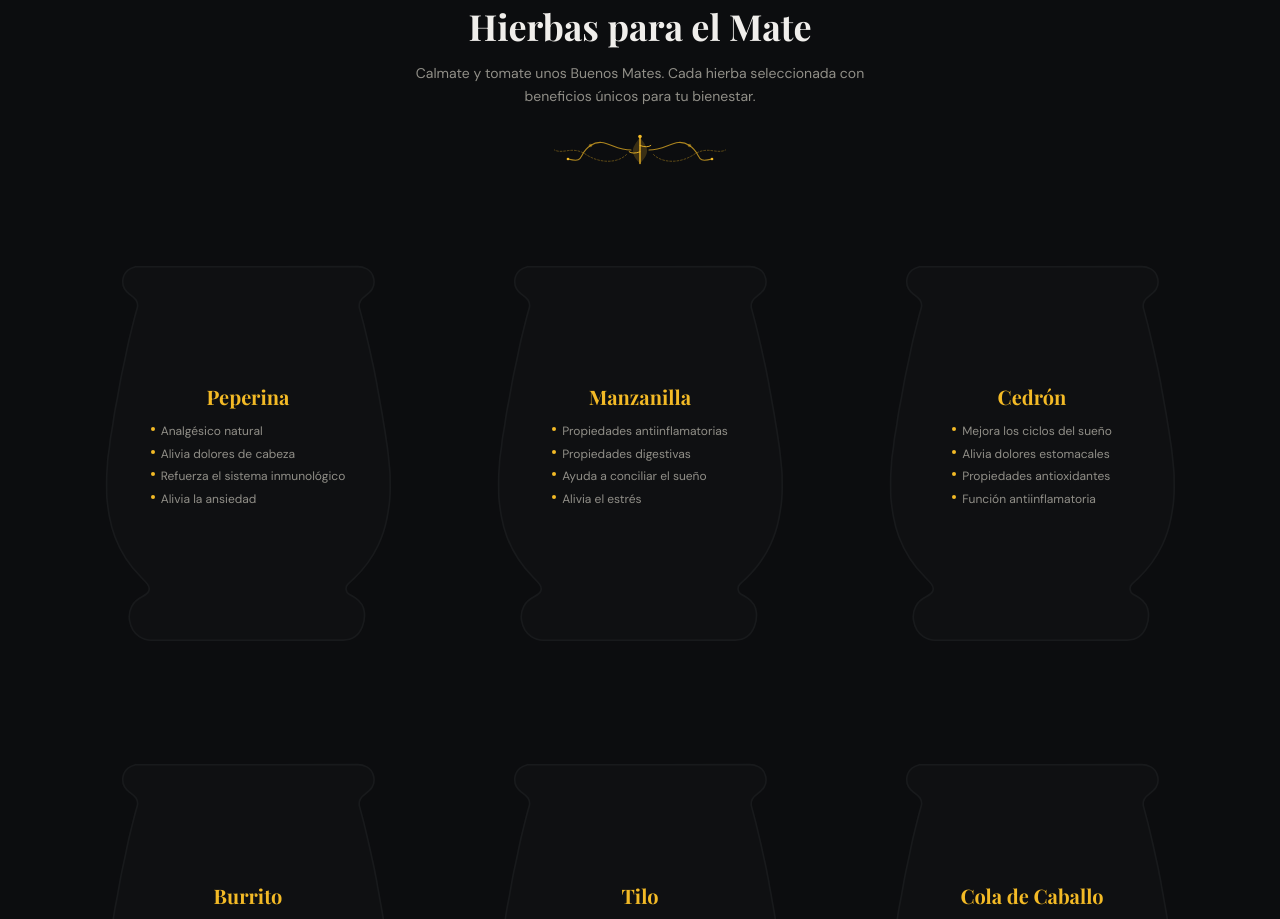
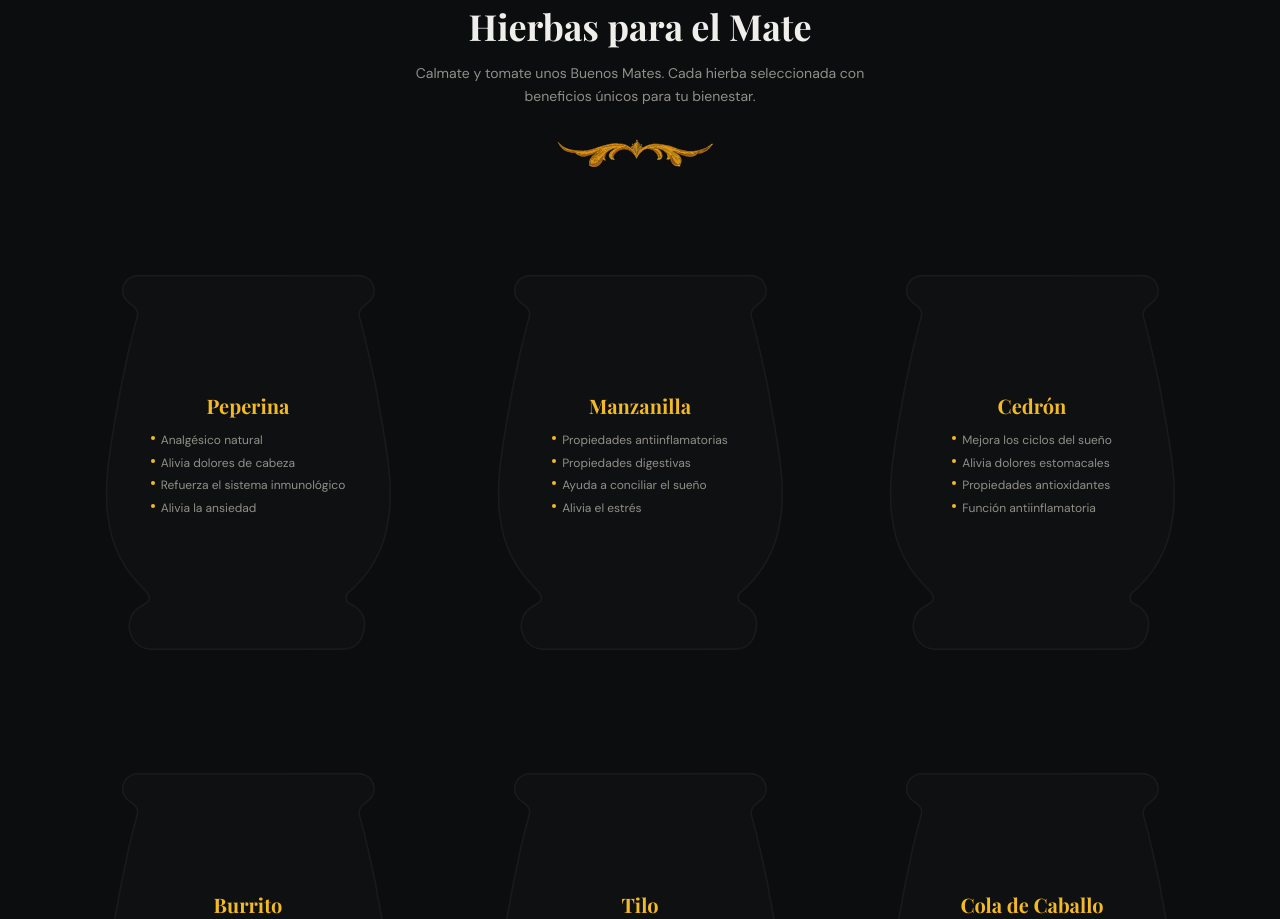
Before and after one commit to nicopache97/porfolio-margot, a Next.js app: page / in a window 1280 px wide. Shown: the part 5340-6259 px from the top of the page. Built offline with nearby package versions, Linux system fonts and the light colour scheme.

Commit message:
ajuste filete porteño de hierbas

```diff
--- a/components/filete-hierbas.tsx
+++ b/components/filete-hierbas.tsx
@@ -5,81 +5,12 @@ interface FileteProps {
 
 /** Herb-themed fileteado ornament with leaf motifs */
 export function FileteHierbas({ className = "", width = 200 }: FileteProps) {
-    const h = width * 0.2
     return (
-        <svg
-            viewBox="0 0 200 40"
-            width={width}
-            height={h}
-            fill="none"
-            xmlns="http://www.w3.org/2000/svg"
+        <img
+            src="/images/filete-hierbas.svg"
+            alt="Fileteado ornament"
+            style={{ width: width + "px", height: "auto" }}
             className={className}
-            aria-hidden="true"
-        >
-            {/* Central Herb Leaf */}
-            <path
-                d="M100 5 C105 15, 115 20, 100 35 C85 20, 95 15, 100 5 Z"
-                className="fill-primary/20"
-            />
-            <path
-                d="M100 5 L100 35"
-                className="stroke-primary"
-                strokeWidth="1.5"
-                strokeLinecap="round"
-            />
-            <path
-                d="M100 15 Q108 18, 112 15"
-                className="stroke-primary"
-                strokeWidth="1"
-                strokeLinecap="round"
-            />
-            <path
-                d="M100 22 Q92 25, 88 22"
-                className="stroke-primary"
-                strokeWidth="1"
-                strokeLinecap="round"
-            />
-
-            {/* Left Symmetrical Flourish */}
-            <path
-                d="M90 20 C70 20, 60 5, 45 15 C30 25, 40 35, 20 30"
-                className="stroke-primary/70"
-                strokeWidth="1.2"
-                strokeLinecap="round"
-                fill="none"
-            />
-            <path
-                d="M85 25 C75 35, 55 35, 40 25 C25 15, 15 25, 5 20"
-                className="stroke-primary/40"
-                strokeWidth="1"
-                strokeLinecap="round"
-                strokeDasharray="2 2"
-                fill="none"
-            />
-
-            {/* Right Symmetrical Flourish (Mirror) */}
-            <path
-                d="M110 20 C130 20, 140 5, 155 15 C170 25, 160 35, 180 30"
-                className="stroke-primary/70"
-                strokeWidth="1.2"
-                strokeLinecap="round"
-                fill="none"
-            />
-            <path
-                d="M115 25 C125 35, 145 35, 160 25 C175 15, 185 25, 195 20"
-                className="stroke-primary/40"
-                strokeWidth="1"
-                strokeLinecap="round"
-                strokeDasharray="2 2"
-                fill="none"
-            />
-
-            {/* Decorative Buds/Dots */}
-            <circle cx="45" cy="15" r="2" className="fill-primary/40" />
-            <circle cx="155" cy="15" r="2" className="fill-primary/40" />
-            <circle cx="20" cy="30" r="1.5" className="fill-primary" />
-            <circle cx="180" cy="30" r="1.5" className="fill-primary" />
-            <circle cx="100" cy="5" r="2" className="fill-primary" />
-        </svg>
+        />
     )
 }
```
Also changed, not shown: components/filete-hierbas.svg (deleted), public/images/filete-hierbas.svg (added).
